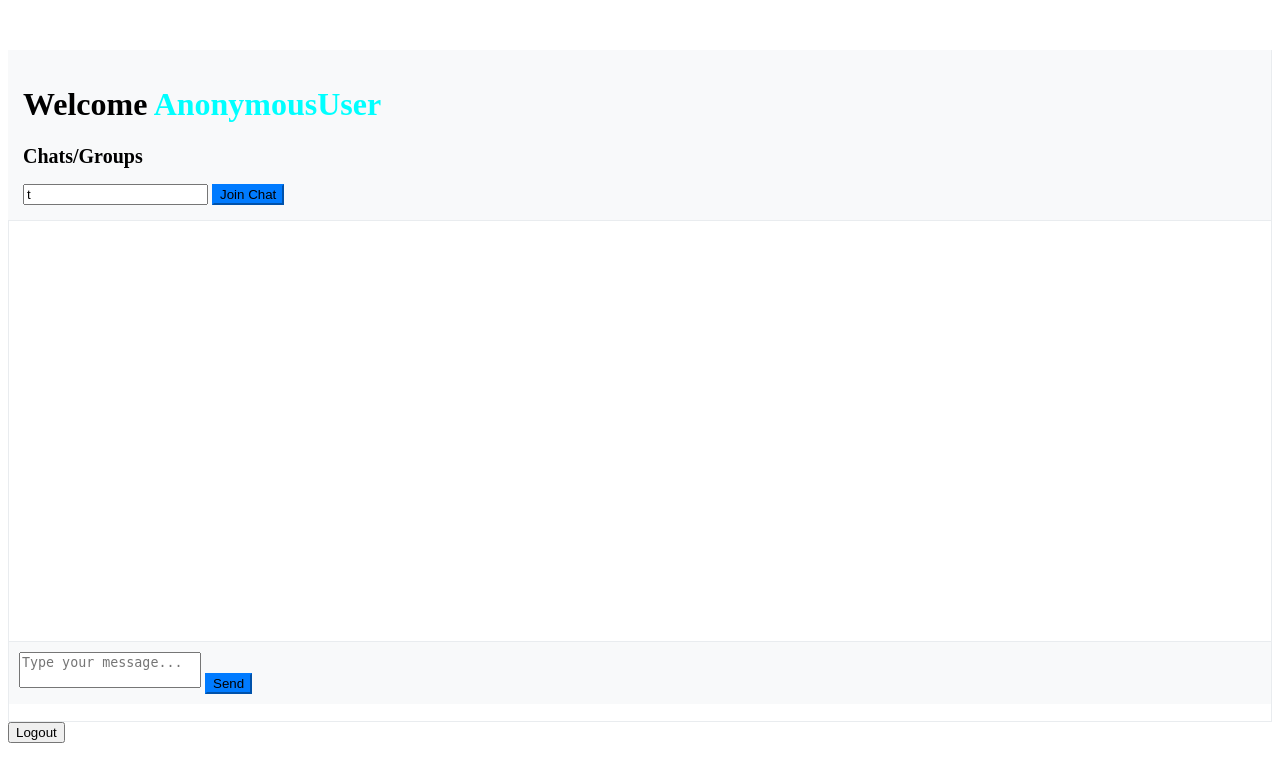
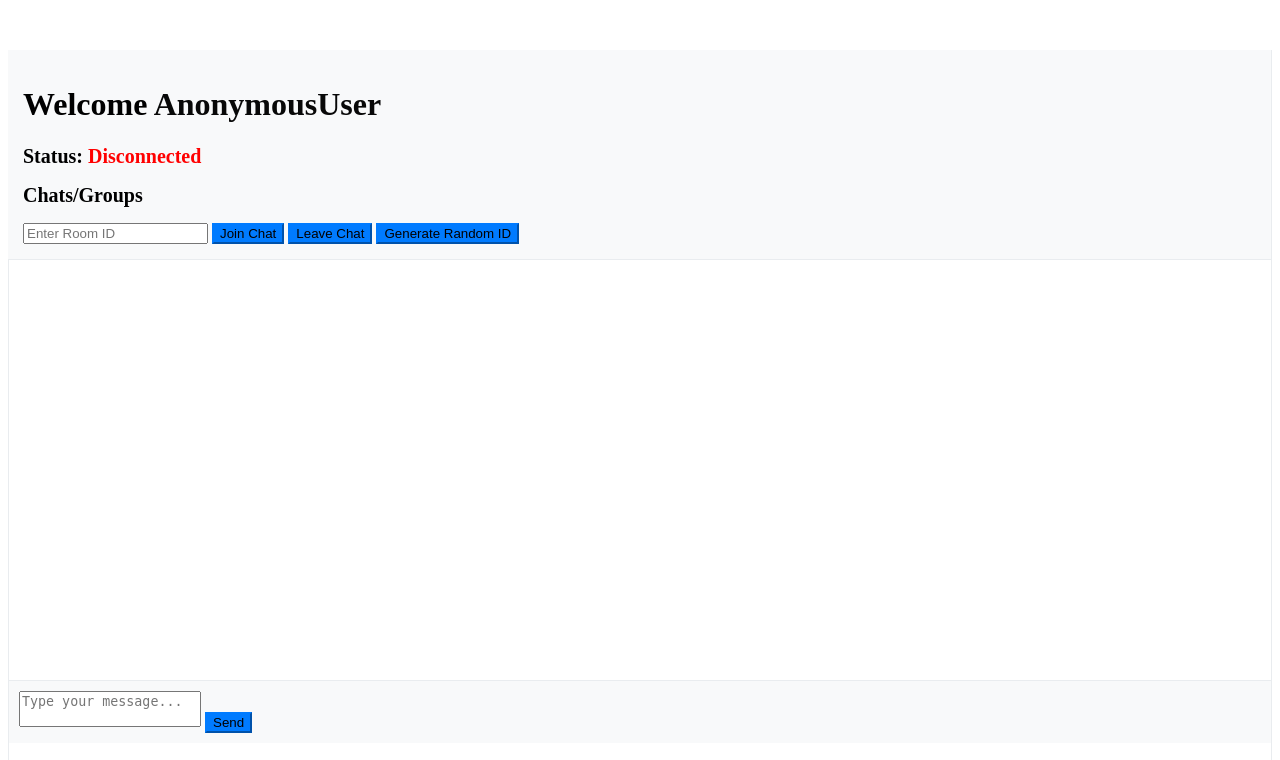
Before and after one commit to dhimanparas20/MST-Chat_Room, a Django app: template templates/home.html in a window 1280 px wide. Shown: the top 760 px of the page. Run offline with Django 5.2, Linux system fonts and the light colour scheme; the template is opened without the code that fills it, so the values that code supplies are empty.

Commit message:
GUI: new fetaures
Signed-off-by: dhimanparas20 <dhimanparas20@gmail.com>

```diff
--- a/backend/urls.py
+++ b/backend/urls.py
@@ -8,6 +8,7 @@ router.register(r'users', views.UserViewSet)
 
 # The API URLs are now determined automatically by the router.
 urlpatterns = [
+    path('', views.Home.as_view(), name="home"),
     path('', include(router.urls)),
     path('login/', views.Login.as_view(), name="login"),
     path('home/', views.Home.as_view(), name="home"),
--- a/mst_chat/settings.py
+++ b/mst_chat/settings.py
@@ -189,5 +189,7 @@ CORS_ALLOW_HEADERS = [
 
 
 # Variables
-BASE_URL = "http:0.0.0.0:5000"
+# BASE_URL = "https://4b4c-59-183-204-195.ngrok-free.app"
+# WEBSOCKET_BASE_URL = f"wss://4b4c-59-183-204-195.ngrok-free.app"
+BASE_URL = "http://0.0.0.0:5000"
 WEBSOCKET_BASE_URL = f"ws://0.0.0.0:5000"
--- a/mst_chat/urls.py
+++ b/mst_chat/urls.py
@@ -4,5 +4,6 @@ from django.urls import path,include
 urlpatterns = [
     path('admin/', admin.site.urls),
     path('api/', include("backend.urls")),
+    path('', include("backend.urls")),
     # path('', include("frontend.urls")),
 ]
--- a/static/js/home.js
+++ b/static/js/home.js
@@ -6,6 +6,8 @@ var baseUrl = window.location.protocol + "//" + window.location.host;
 
 
 $(document).ready(function() {
+    $('#status').text("Disconnected");
+    $('#status').css("color","red");
     console.log(WEBSOCKET_URL)
     console.log(`Token: ${token}`)
     username = $('#username').text()
@@ -23,6 +25,8 @@ $(document).ready(function() {
 
       socket.onopen = function() {
         console.log('WebSocket connection opened');
+        $('#status').text(`Connected to ${roomId}`);
+        $('#status').css("color","green");
       };
 
       socket.onmessage = function(event) {
@@ -52,6 +56,31 @@ $(document).ready(function() {
         // receiveMessage('You', message, true); // Display the sent message on the left
         $('#messageInput').val(''); // Clear message input after sending
       }
+    });
+
+    //generate random chat
+    $('#genrandom').click(function() {
+      // Define the characters to include in the random string
+      const chars = 'ABCDEFGHIJKLMNOPQRSTUVWXYZabcdefghijklmnopqrstuvwxyz0123456789';
+      let randomString = '';
+
+      // Generate a random string of a specified length
+      for (let i = 0; i < 6; i++) {  // 12 is an example length, you can change it
+          const randomIndex = Math.floor(Math.random() * chars.length);
+          randomString += chars[randomIndex];
+      }
+
+      // Set the generated string to the input field
+      $('#roomIdInput').val(randomString);
+    });
+
+    //Leave a chat
+    $('#leaveChatBtn').click(function() {
+      console.log("Leaving chat")
+      $('#chatMessages').empty();
+      $('#status').text("Disconnected");
+      $('#status').css("color","red");
+      socket.close();
     });
 
     function displayHistory(history) {
@@ -107,7 +136,7 @@ $(document).ready(function() {
 // Proper Logout Mechanism
 async function Logout(){
   await $.ajax({
-      url: `/api/logout/`,
+      url: `${baseUrl}/api/logout/`,
       method: "POST",
       headers: {
           'Authorization': `Bearer ${token}`,
@@ -116,7 +145,7 @@ async function Logout(){
       success: function (response, status, xhr) {
           localStorage.removeItem('LoginToken');
           if (response['success']) {
-              window.location.href = "http://localhost:5000/api/login/";
+              window.location.href = `${baseUrl}/api/login/`;
           } else {
               console.log(response);
           }
--- a/static/js/login.js
+++ b/static/js/login.js
@@ -26,6 +26,7 @@ $(document).ready(function() {
         },
         error: function (xhr, status, error) {
             // Handle errors (e.g., show an error message)
+            alert(error)
             console.log("Error: " + error);
             console.log("Status: " + status);
             console.log("Response: " + xhr.responseText);
--- a/templates/home.html
+++ b/templates/home.html
@@ -13,14 +13,17 @@
       <!-- Left sidebar for chats/groups -->
       <div class="col-md-3">
         <div class="sidebar">
-          <h1>Welcome <span style="color: cyan;" id="username">{{user}}</span></h1>
+          <h1>Welcome <span style="color: rgb(8, 8, 8);" id="username">{{user}}</span></h1>
+          <h2>Status: <span id="status"></span></h2>
           <h2>Chats/Groups</h2>
           <ul id="chatList">
             <!-- Chat list will be dynamically populated -->
           </ul>
           <div class="form-group">
-            <input type="text" class="form-control" id="roomIdInput" value="t" placeholder="Enter Room ID">
+            <input type="text" class="form-control" id="roomIdInput" placeholder="Enter Room ID">
             <button type="button" class="btn btn-primary mt-2" id="joinChatBtn">Join Chat</button>
+            <button type="button" class="btn btn-primary mt-2" id="leaveChatBtn">Leave Chat</button>
+            <button type="button" class="btn btn-primary mt-2" id="genrandom">Generate Random ID</button>
           </div>
         </div>
       </div>
```
Also changed, not shown: docker-compose.yml (+10 -10 lines), db.sqlite3.
